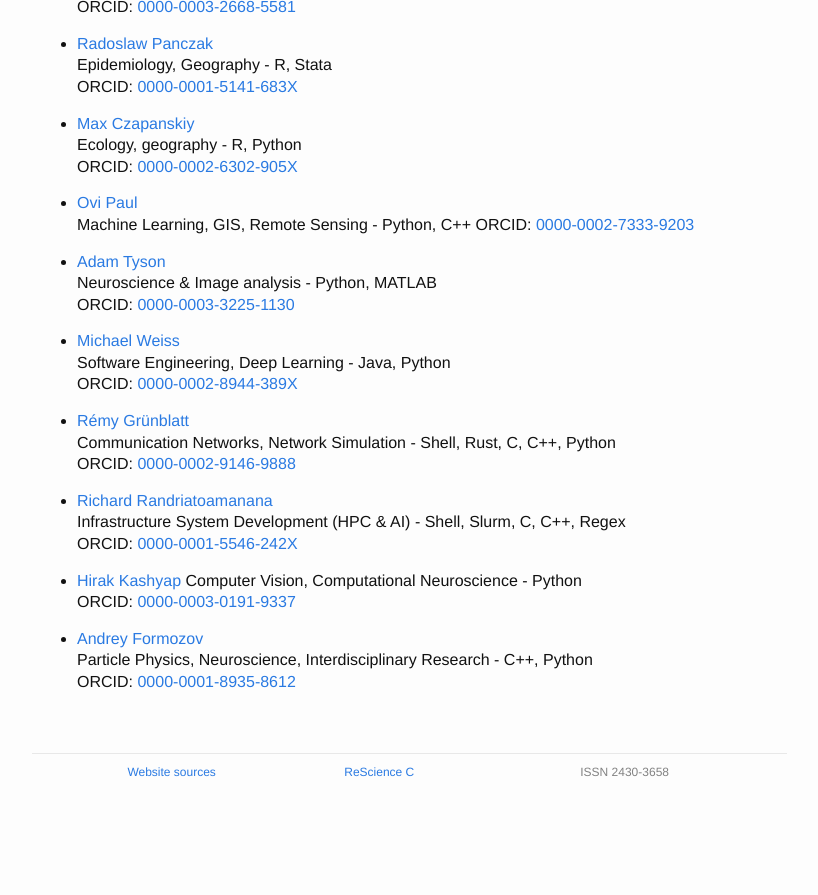
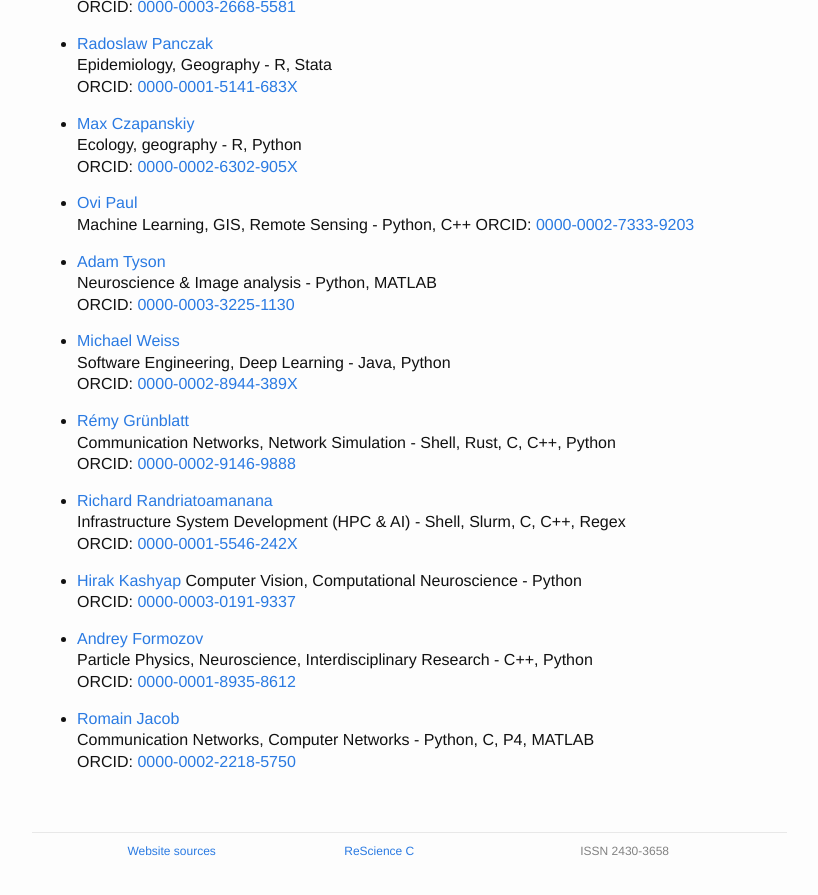
Before and after one commit to ReScience/rescience.github.io, a Jekyll site: the page built from 04-board.md, in a window 1280 px wide and 900 px high, scrolled down 12098 px. Shown: the top 895 px of the window, without its empty margins (223-1041 px from the left). Built offline with Jekyll 4.4.1, drawn with Linux system fonts in a browser that asks for light colours; our own code applies the rules of GitHub Pages for plain Markdown files; before the commit the page ends 12918 px from its top, so only the background shows below that.

Commit message:
Added Romain Jacob to the board (reviewer)

```diff
--- a/04-board.md
+++ b/04-board.md
@@ -659,3 +659,7 @@ ORCID: [0000-0002-8225-7517](https://orcid.org/0000-0002-8225-7517)
 * [Andrey Formozov](https://github.com/formozov)
   Particle Physics, Neuroscience, Interdisciplinary Research - C++, Python
   ORCID: [0000-0001-8935-8612](https://orcid.org/0000-0001-8935-8612)
+
+* [Romain Jacob](https://github.com/romain-jacob)
+  Communication Networks, Computer Networks - Python, C, P4, MATLAB
+  ORCID: [0000-0002-2218-5750](https://orcid.org/0000-0002-2218-5750)
```
